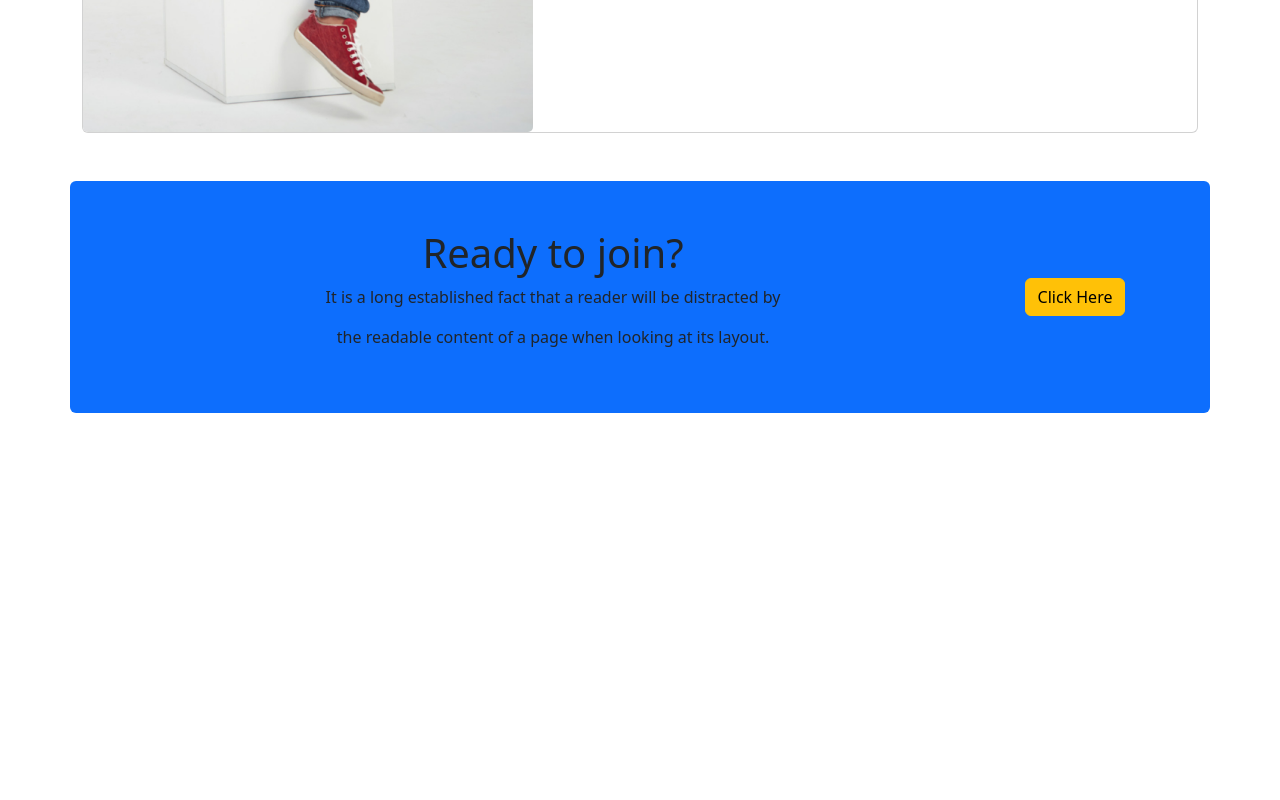
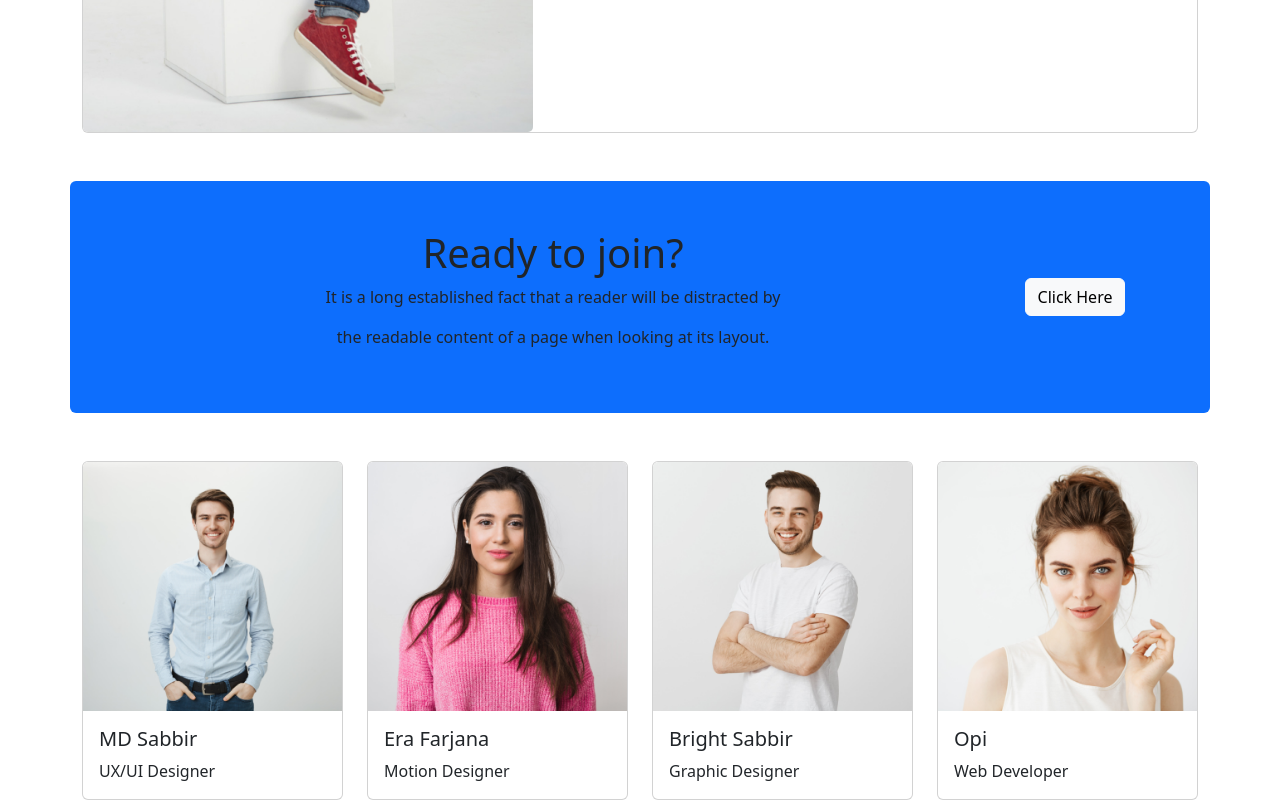
Before and after one commit to sohansarwar/DesperatelySeeking, a plain HTML site: page index.html in a window 1280 px wide. Shown: the part 2094-2894 px from the top of the page. Before the commit the page ends 2507 px from the top, so only its background shows below. Drawn offline with nearby package versions, Linux system fonts and the light colour scheme.

Commit message:
6th commit

```diff
--- a/index.html
+++ b/index.html
@@ -284,7 +284,7 @@
                         readable content of a page when looking at its layout.</p>
                 </div>
                 <div class="col-lg-2 col-md-2 col-sm-2 text-center">
-                    <div class="btn btn-warning" data-bs-toggle="modal" data-bs-target="#exampleModal">Click Here</div>
+                    <div class="btn btn-light" data-bs-toggle="modal" data-bs-target="#exampleModal">Click Here</div>
                 </div>
                 <!-- Modal Start -->
                 <div class="modal fade" id="exampleModal" tabindex="-1" aria-labelledby="exampleModalLabel" aria-hidden="true">
@@ -307,6 +307,59 @@
             </div>
         </section>
         <!-- Modal Section End -->
+        <!-- Students Section Start -->
+        <section class="container mt-5">
+            <div class="row row-cols-lg-4 row-cols-md-2 row-cols-sm-1 g-4">
+                <div class="col">
+                    <div class="card h-100">
+                        <img src="img/student/student-1.png" class="card-img-top" alt="...">
+                        <div class="card-body">
+                            <h5 class="card-title">MD Sabbir</h5>
+                            <p class="card-text">UX/UI Designer</p>
+                        </div>
+                    </div>
+                </div>
+                <div class="col">
+                    <div class="card h-100">
+                        <img src="img/student/student-2.png" class="card-img-top" alt="...">
+                        <div class="card-body">
+                            <h5 class="card-title">Era Farjana</h5>
+                            <p class="card-text">Motion Designer</p>
+                        </div>
+                    </div>
+                </div>
+                <div class="col">
+                    <div class="card h-100">
+                        <img src="img/student/student-3.png" class="card-img-top" alt="...">
+                        <div class="card-body">
+                            <h5 class="card-title">Bright Sabbir</h5>
+                            <p class="card-text">Graphic Designer</p>
+                        </div>
+                    </div>
+                </div>
+                <div class="col">
+                    <div class="card h-100">
+                        <img src="img/student/student-4.png" class="card-img-top" alt="...">
+                        <div class="card-body">
+                            <h5 class="card-title">Opi</h5>
+                            <p class="card-text">Web Developer</p>
+                        </div>
+                    </div>
+                </div>
+            </div>
+        </section>
+        <!-- Students Section End -->
+
+
+
+
+
+
+
+
+
+
+
     </header>
     <!-- Header End -->
 
```
Also changed, not shown: img/student/student-1.png (added), img/student/student-2.png (added), img/student/student-3.png (added), img/student/student-4.png (added), img/student/student-5.png (added), img/student/student-6.png (added).
